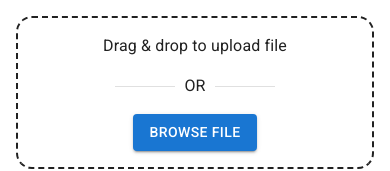
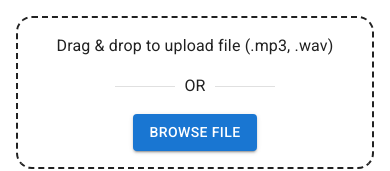
Before and after one commit to battistar/audio-shifter, a React (Vite) app: page / in a window 390 px wide. Shown: the top 171 px of the page. Built offline with nearby package versions, Linux system fonts and the light colour scheme.

Commit message:
Fix mobile file upload

```diff
--- a/src/components/file/Uploader.tsx
+++ b/src/components/file/Uploader.tsx
@@ -16,7 +16,7 @@ const Uploader = ({ onUpload }: UploaderProps): JSX.Element => {
 
   const { isDragAccept, getRootProps, getInputProps } = useDropzone({
     maxFiles: 1,
-    accept: { 'audio/*': [] },
+    accept: { 'audio/mp3': ['.mp3'], 'audio/wav': ['.wav'] },
     onDrop,
   });
   const { onClick, ...rootProps } = getRootProps();
@@ -44,7 +44,7 @@ const Uploader = ({ onUpload }: UploaderProps): JSX.Element => {
           alignItems: 'center',
         }}
       >
-        <Typography>Drag & drop to upload file</Typography>
+        <Typography>Drag & drop to upload file (.mp3, .wav)</Typography>
         <Divider sx={{ width: '50%' }}>OR</Divider>
         <Button variant="contained" onClick={onClick}>
           Browse file
```
